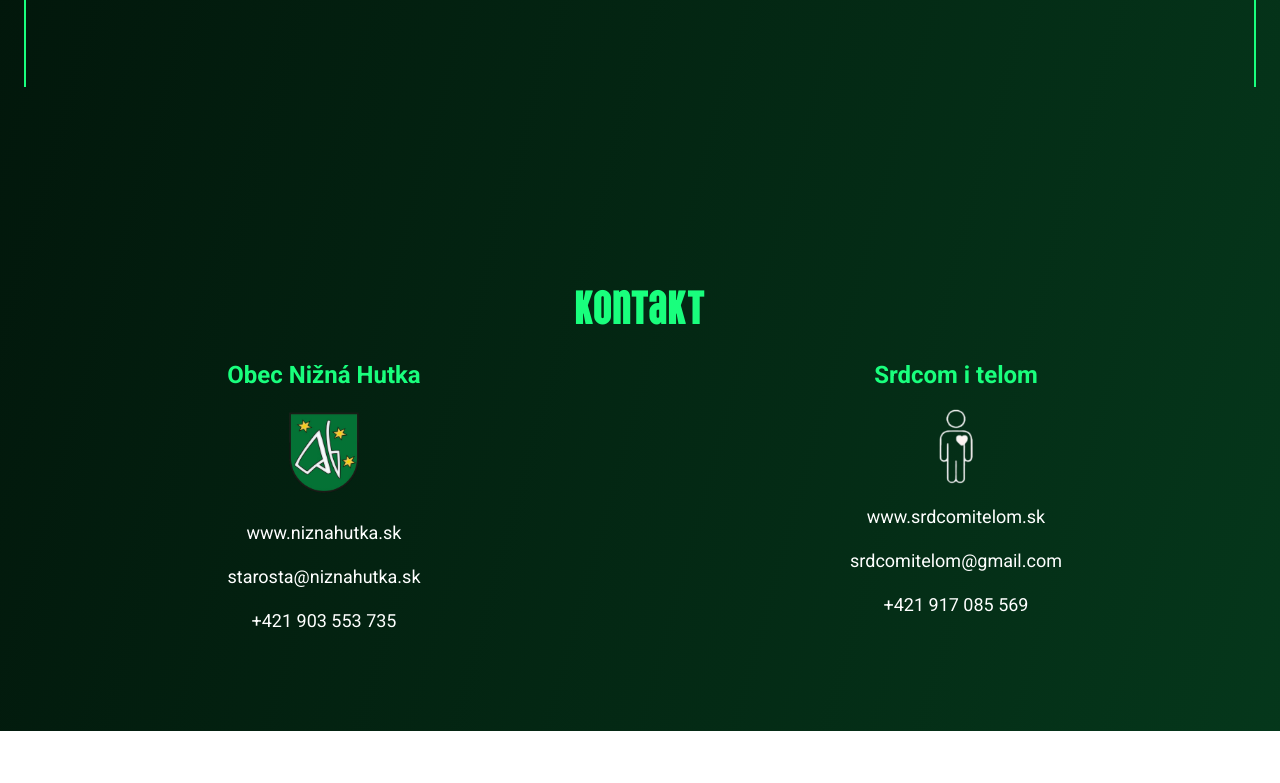
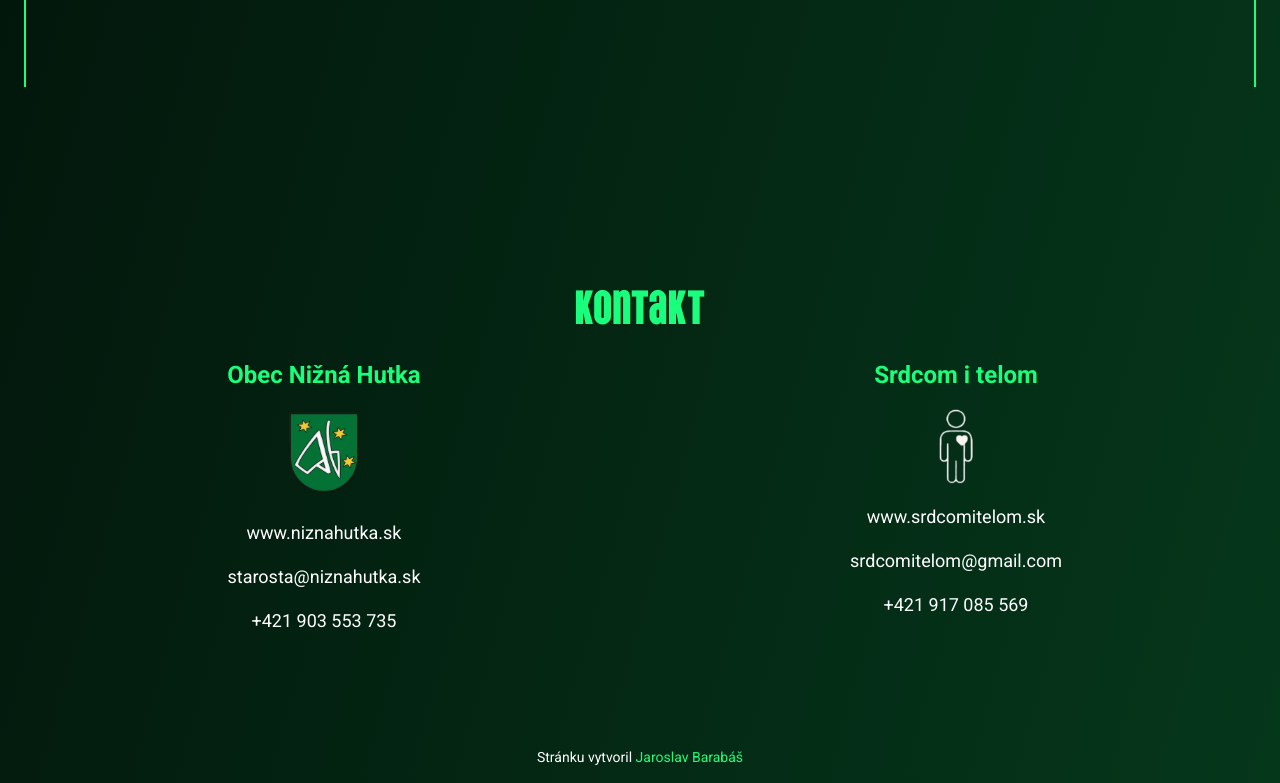
Before and after one commit to YaroSK26/beh-niznahutka, a Next.js app: page / in a window 1280 px wide. Shown: the part 3879-4662 px from the top of the page. Before the commit the page ends 4610 px from the top, so only its background shows below. Built offline with nearby package versions, Linux system fonts and the light colour scheme.

Commit message:
link na protfolio

```diff
--- a/app/page.js
+++ b/app/page.js
@@ -453,6 +453,19 @@ export default function Home() {
             </div>
           </div>
         </motion.section>
+        <footer className="w-full py-4 text-center text-sm   ">
+          <p>
+            Stránku vytvoril{" "}
+            <a
+              href="https://www.jaroslav-portfolio.eu/"
+              target="_blank"
+              rel="noopener noreferrer"
+              className="text-[#19ff7d] hover:underline"
+            >
+              Jaroslav Barabáš
+            </a>
+          </p>
+        </footer>
       </main>
     </div>
   );
```
